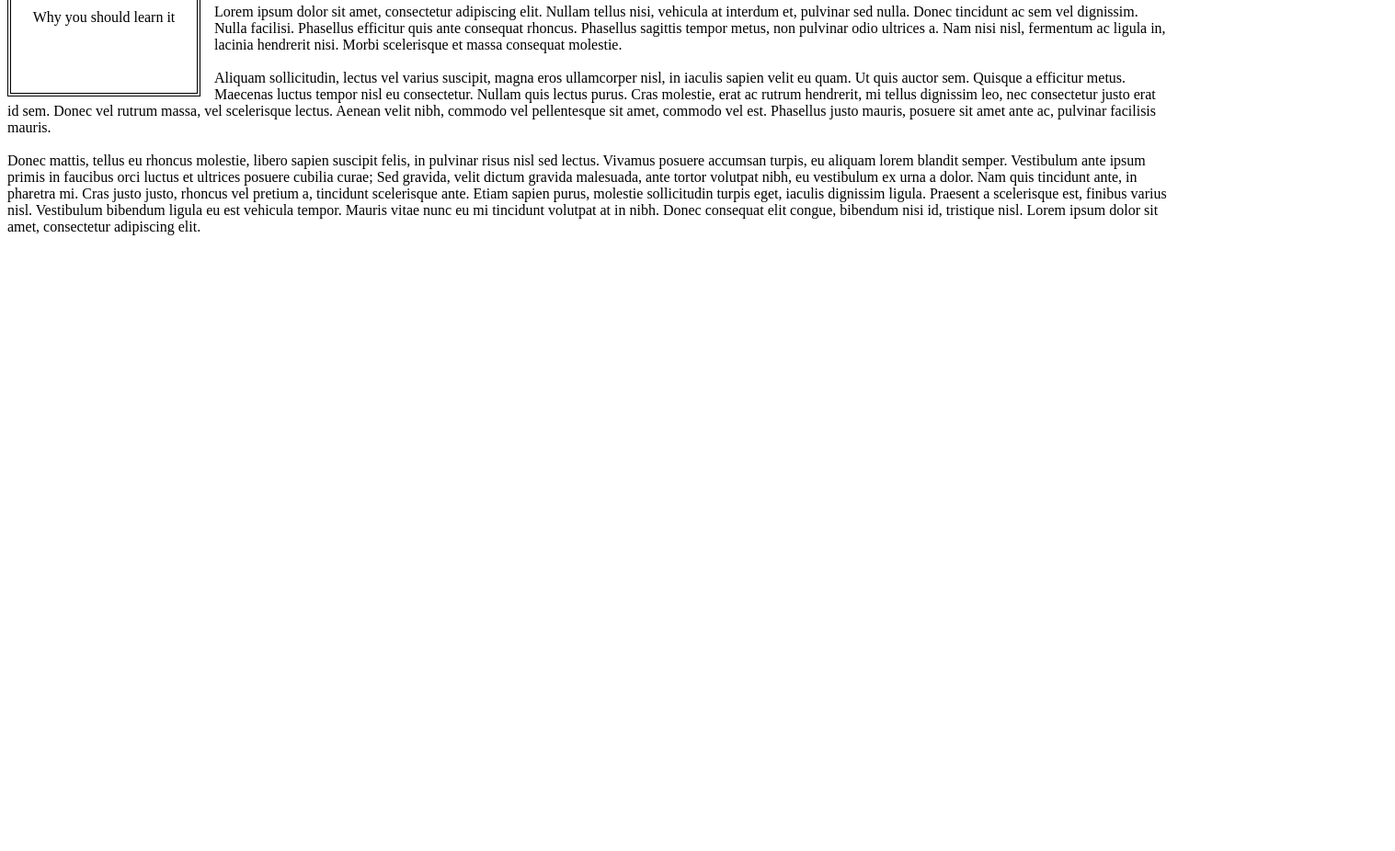
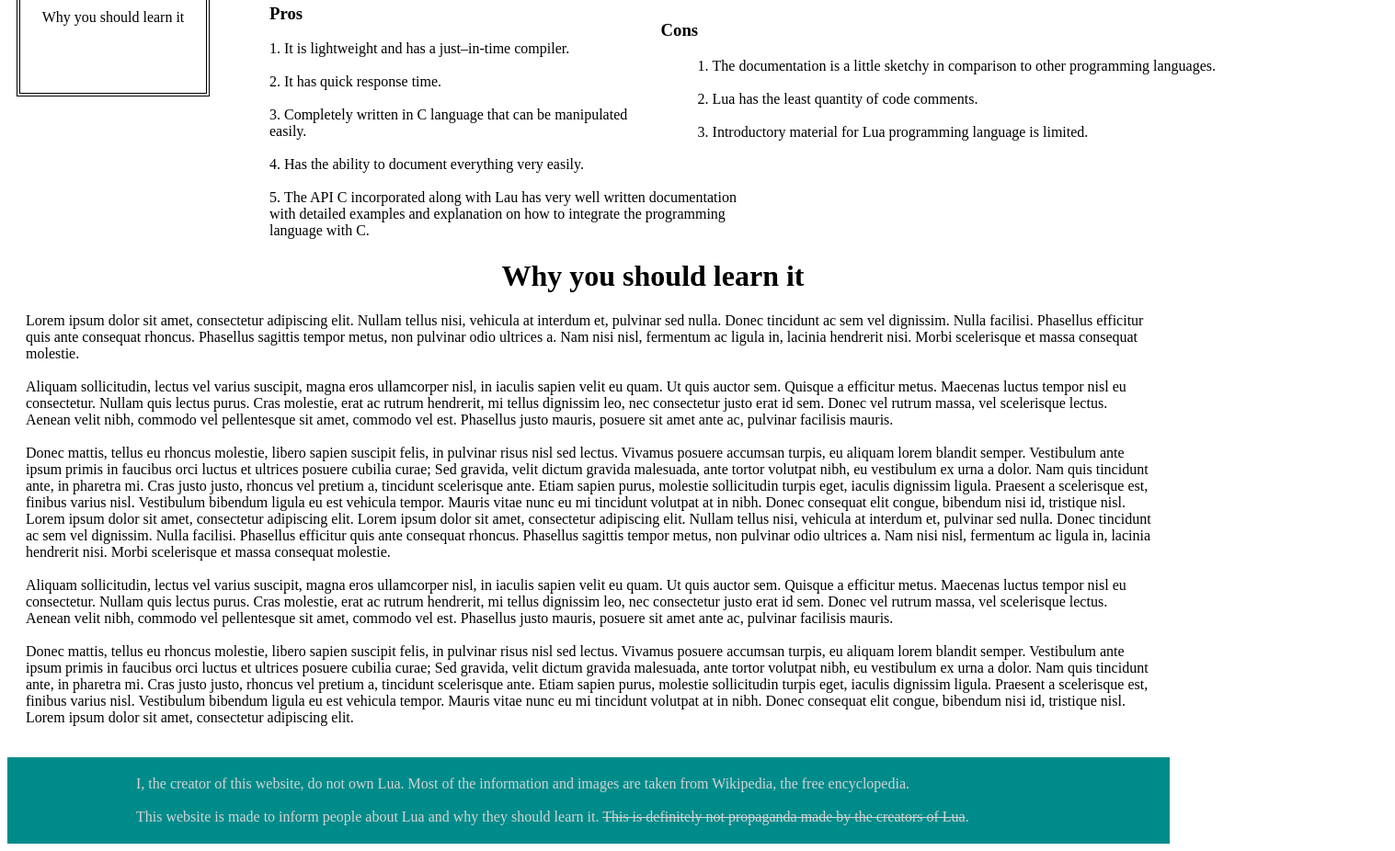
Before and after one commit to UniverseNature/Lua-Documentation, a plain HTML site: page index.html in a window 1280 px wide. Shown: the part 516-1442 px from the top of the page at 92% size, 1517 px wide, since content can reach past the window. Before the commit the page ends 800 px from the top, so only its background shows below. Drawn offline with Linux system fonts and the light colour scheme; a script that the page names is missing.

Commit message:
added more info, detected bugs, more info in desc
so, the bug is in the "pros" list and it is causing unnecessary space to the right of the main content. i have yet to find a solution for this.

```diff
--- a/index.html
+++ b/index.html
@@ -26,18 +26,47 @@
             <h1 class="headings" id="heading-1">Introduction To Lua</h1>
             <img id="img-logo" src="https://upload.wikimedia.org/wikipedia/commons/thumb/c/cf/Lua-Logo.svg/128px-Lua-Logo.svg.png" alt="The logo of the Lua language." tabindex="1">
             <span id="para-1">Lua is a lightweight, high-level, multi-paradigm programming language designed primarily for
-            embedded use in applications. Lua is cross-platform, since the interpreter of compiled
-            bytecode is written in ANSI C, and Lua has a relatively simple C API to embed it into applications.<br><br>
-            Lorem ipsum dolor sit amet, consectetur adipiscing elit. Nullam tellus nisi, vehicula at interdum et, pulvinar sed nulla. Donec tincidunt ac sem vel dignissim. Nulla facilisi. Phasellus efficitur quis ante consequat rhoncus. Phasellus sagittis tempor metus, non pulvinar odio ultrices a. Nam nisi nisl, fermentum ac ligula in, lacinia hendrerit nisi. Morbi scelerisque et massa consequat molestie.<br><br>
-            Aliquam sollicitudin, lectus vel varius suscipit, magna eros ullamcorper nisl, in iaculis sapien velit eu quam. Ut quis auctor sem. Quisque a efficitur metus. Maecenas luctus tempor nisl eu consectetur. Nullam quis lectus purus. Cras molestie, erat ac rutrum hendrerit, mi tellus dignissim leo, nec consectetur justo erat id sem. Donec vel rutrum massa, vel scelerisque lectus. Aenean velit nibh, commodo vel pellentesque sit amet, commodo vel est. Phasellus justo mauris, posuere sit amet ante ac, pulvinar facilisis mauris.<br><br>
-            Donec mattis, tellus eu rhoncus molestie, libero sapien suscipit felis, in pulvinar risus nisl sed lectus. Vivamus posuere accumsan turpis, eu aliquam lorem blandit semper. Vestibulum ante ipsum primis in faucibus orci luctus et ultrices posuere cubilia curae; Sed gravida, velit dictum gravida malesuada, ante tortor volutpat nibh, eu vestibulum ex urna a dolor. Nam quis tincidunt ante, in pharetra mi. Cras justo justo, rhoncus vel pretium a, tincidunt scelerisque ante. Etiam sapien purus, molestie sollicitudin turpis eget, iaculis dignissim ligula. Praesent a scelerisque est, finibus varius nisl. Vestibulum bibendum ligula eu est vehicula tempor. Mauris vitae nunc eu mi tincidunt volutpat at in nibh. Donec consequat elit congue, bibendum nisi id, tristique nisl. Lorem ipsum dolor sit amet, consectetur adipiscing elit.</span>
+                embedded use in applications. Lua is cross-platform, since the interpreter of compiled
+                bytecode is written in ANSI C, and Lua has a relatively simple C API to embed it into applications.<br><br>
+                Lua was originally designed in 1993 as a language for extending software applications to meet the increasing demand for customization at the time. It provided the basic facilities of most procedural programming languages, but more complicated or domain-specific features were not included; rather, it included mechanisms for extending the language, allowing programmers to implement such features. As Lua was intended to be a general embeddable extension language, the designers of Lua focused on improving its speed, portability, extensibility, and ease-of-use in development.<br><br>
+                Lua is commonly described as a "multi-paradigm" language, providing a small set of general features that can be extended to fit different problem types. Lua does not contain explicit support for inheritance, but allows it to be implemented with metatables. Similarly, Lua allows programmers to implement namespaces, classes, and other related features using its single table implementation; first-class functions allow the employment of many techniques from functional programming; and full lexical scoping allows fine-grained information hiding to enforce the principle of least privilege.<br><br>
+                Lua is a dynamically typed language intended for use as an extension or scripting language and is compact enough to fit on a variety of host platforms. It supports only a small number of atomic data structures such as boolean values, numbers (double-precision floating point and 64-bit integers by default), and strings. Typical data structures such as arrays, sets, lists, and records can be represented using Lua's single native data structure, the table, which is essentially a heterogeneous associative array.
+            </span>
             <h1 class="headings" id="heading-2">It's Pros and Cons</h1>
-            <span id="para-2">Lorem ipsum dolor sit amet, consectetur adipiscing elit. Nullam tellus nisi, vehicula at interdum et, pulvinar sed nulla. Donec tincidunt ac sem vel dignissim. Nulla facilisi. Phasellus efficitur quis ante consequat rhoncus. Phasellus sagittis tempor metus, non pulvinar odio ultrices a. Nam nisi nisl, fermentum ac ligula in, lacinia hendrerit nisi. Morbi scelerisque et massa consequat molestie.<br><br>
-            Aliquam sollicitudin, lectus vel varius suscipit, magna eros ullamcorper nisl, in iaculis sapien velit eu quam. Ut quis auctor sem. Quisque a efficitur metus. Maecenas luctus tempor nisl eu consectetur. Nullam quis lectus purus. Cras molestie, erat ac rutrum hendrerit, mi tellus dignissim leo, nec consectetur justo erat id sem. Donec vel rutrum massa, vel scelerisque lectus. Aenean velit nibh, commodo vel pellentesque sit amet, commodo vel est. Phasellus justo mauris, posuere sit amet ante ac, pulvinar facilisis mauris.<br><br>
-            Donec mattis, tellus eu rhoncus molestie, libero sapien suscipit felis, in pulvinar risus nisl sed lectus. Vivamus posuere accumsan turpis, eu aliquam lorem blandit semper. Vestibulum ante ipsum primis in faucibus orci luctus et ultrices posuere cubilia curae; Sed gravida, velit dictum gravida malesuada, ante tortor volutpat nibh, eu vestibulum ex urna a dolor. Nam quis tincidunt ante, in pharetra mi. Cras justo justo, rhoncus vel pretium a, tincidunt scelerisque ante. Etiam sapien purus, molestie sollicitudin turpis eget, iaculis dignissim ligula. Praesent a scelerisque est, finibus varius nisl. Vestibulum bibendum ligula eu est vehicula tempor. Mauris vitae nunc eu mi tincidunt volutpat at in nibh. Donec consequat elit congue, bibendum nisi id, tristique nisl. Lorem ipsum dolor sit amet, consectetur adipiscing elit.</span>
+            <span id="para-2">
+                </ol>
+                <div id="cons">
+                    <h3>Cons</h3>
+                    <ol>
+                        <li>The documentation is a little sketchy in comparison to other programming languages.</li><br>
+                        <li> Lua has the least quantity of code comments.</li><br>
+                        <li>Introductory material for Lua programming language is limited.</li>
+                    </ol>
+                </div>
+                <h3>Pros</h3>
+                <ol>
+                    <li>It is lightweight and has a just–in-time compiler.</li><br>
+                    <li>It has quick response time.</li><br>
+                    <li id="buggy-item">Completely written in C language that can be manipulated<span class="buggy-listed-item"> easily.</span></li><br>
+                    <li class="buggy-listed-item">Has the ability to document everything very easily.</li><br>
+                    <li class="buggy-listed-item">The API C incorporated along with Lau has very well written documentation<br> with detailed examples and explanation on how to integrate the programming<br> language with C.</li>
+            </span>
+            <h1 class="headings" id="heading-3">Why you should learn it</h1>
+            <span id="para-3">Lorem ipsum dolor sit amet, consectetur adipiscing elit. Nullam tellus nisi, vehicula at interdum et, pulvinar sed nulla. Donec tincidunt ac sem vel dignissim. Nulla facilisi. Phasellus efficitur quis ante consequat rhoncus. Phasellus sagittis tempor metus, non pulvinar odio ultrices a. Nam nisi nisl, fermentum ac ligula in, lacinia hendrerit nisi. Morbi scelerisque et massa consequat molestie.<br><br>
+                Aliquam sollicitudin, lectus vel varius suscipit, magna eros ullamcorper nisl, in iaculis sapien velit eu quam. Ut quis auctor sem. Quisque a efficitur metus. Maecenas luctus tempor nisl eu consectetur. Nullam quis lectus purus. Cras molestie, erat ac rutrum hendrerit, mi tellus dignissim leo, nec consectetur justo erat id sem. Donec vel rutrum massa, vel scelerisque lectus. Aenean velit nibh, commodo vel pellentesque sit amet, commodo vel est. Phasellus justo mauris, posuere sit amet ante ac, pulvinar facilisis mauris.<br><br>
+                Donec mattis, tellus eu rhoncus molestie, libero sapien suscipit felis, in pulvinar risus nisl sed lectus. Vivamus posuere accumsan turpis, eu aliquam lorem blandit semper. Vestibulum ante ipsum primis in faucibus orci luctus et ultrices posuere cubilia curae; Sed gravida, velit dictum gravida malesuada, ante tortor volutpat nibh, eu vestibulum ex urna a dolor. Nam quis tincidunt ante, in pharetra mi. Cras justo justo, rhoncus vel pretium a, tincidunt scelerisque ante. Etiam sapien purus, molestie sollicitudin turpis eget, iaculis dignissim ligula. Praesent a scelerisque est, finibus varius nisl. Vestibulum bibendum ligula eu est vehicula tempor. Mauris vitae nunc eu mi tincidunt volutpat at in nibh. Donec consequat elit congue, bibendum nisi id, tristique nisl. Lorem ipsum dolor sit amet, consectetur adipiscing elit.
+                Lorem ipsum dolor sit amet, consectetur adipiscing elit. Nullam tellus nisi, vehicula at interdum et, pulvinar sed nulla. Donec tincidunt ac sem vel dignissim. Nulla facilisi. Phasellus efficitur quis ante consequat rhoncus. Phasellus sagittis tempor metus, non pulvinar odio ultrices a. Nam nisi nisl, fermentum ac ligula in, lacinia hendrerit nisi. Morbi scelerisque et massa consequat molestie.<br><br>
+                Aliquam sollicitudin, lectus vel varius suscipit, magna eros ullamcorper nisl, in iaculis sapien velit eu quam. Ut quis auctor sem. Quisque a efficitur metus. Maecenas luctus tempor nisl eu consectetur. Nullam quis lectus purus. Cras molestie, erat ac rutrum hendrerit, mi tellus dignissim leo, nec consectetur justo erat id sem. Donec vel rutrum massa, vel scelerisque lectus. Aenean velit nibh, commodo vel pellentesque sit amet, commodo vel est. Phasellus justo mauris, posuere sit amet ante ac, pulvinar facilisis mauris.<br><br>
+                Donec mattis, tellus eu rhoncus molestie, libero sapien suscipit felis, in pulvinar risus nisl sed lectus. Vivamus posuere accumsan turpis, eu aliquam lorem blandit semper. Vestibulum ante ipsum primis in faucibus orci luctus et ultrices posuere cubilia curae; Sed gravida, velit dictum gravida malesuada, ante tortor volutpat nibh, eu vestibulum ex urna a dolor. Nam quis tincidunt ante, in pharetra mi. Cras justo justo, rhoncus vel pretium a, tincidunt scelerisque ante. Etiam sapien purus, molestie sollicitudin turpis eget, iaculis dignissim ligula. Praesent a scelerisque est, finibus varius nisl. Vestibulum bibendum ligula eu est vehicula tempor. Mauris vitae nunc eu mi tincidunt volutpat at in nibh. Donec consequat elit congue, bibendum nisi id, tristique nisl. Lorem ipsum dolor sit amet, consectetur adipiscing elit.
+            </span>
+        <br><br>
         </main>
         <footer>
-
+            <div>
+                I, the creator of this website, do not own Lua. Most of the information and images are taken from Wikipedia, the free encyclopedia.<br><br>
+                This website is made to inform people about Lua and why they should learn it. <span>This is definitely not propaganda
+                made by the creators of Lua</span>.
+            </div>
         </footer>
     </body>
 </html>
--- a/style.css
+++ b/style.css
@@ -7,11 +7,28 @@
 
 #para-1{text-align:justify;}
 
+#para-2{position:relative;
+    left:50px;}
+
+#para-3{position:relative;
+    right:70px;}
+
+.buggy-listed-item{position:relative;
+    left:195px;}
+
+#buggy-item{position:relative;}
+
 #nav-bar{width:200px;
     height:600px;
     float:left;
+    margin-left:10px;
     margin-right:25px;
+    margin-bottom:15px;
     position:sticky;}
+
+ol, li{list-style-position: inside;}
+
+#cons{float:right;}
 
 table {height:100%;
     text-align: center;}
@@ -26,3 +43,10 @@ th, td {padding:10px;}
 
 table, th, td {border: 1px solid black;
     width:210px;}
+
+footer{background-color:darkcyan;
+    color:lightgray;
+    padding:20px;
+    padding-left:140px;}
+
+footer span {text-decoration:line-through;}
```
